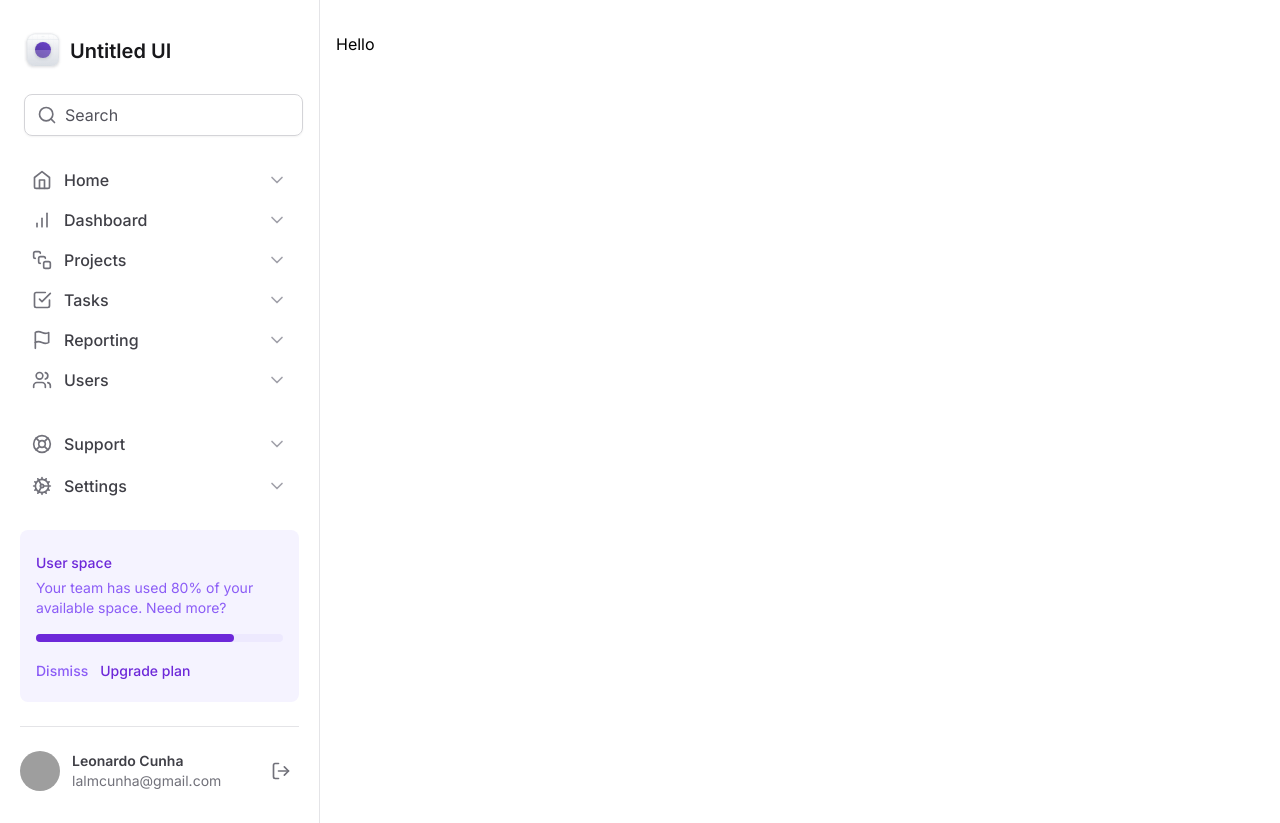
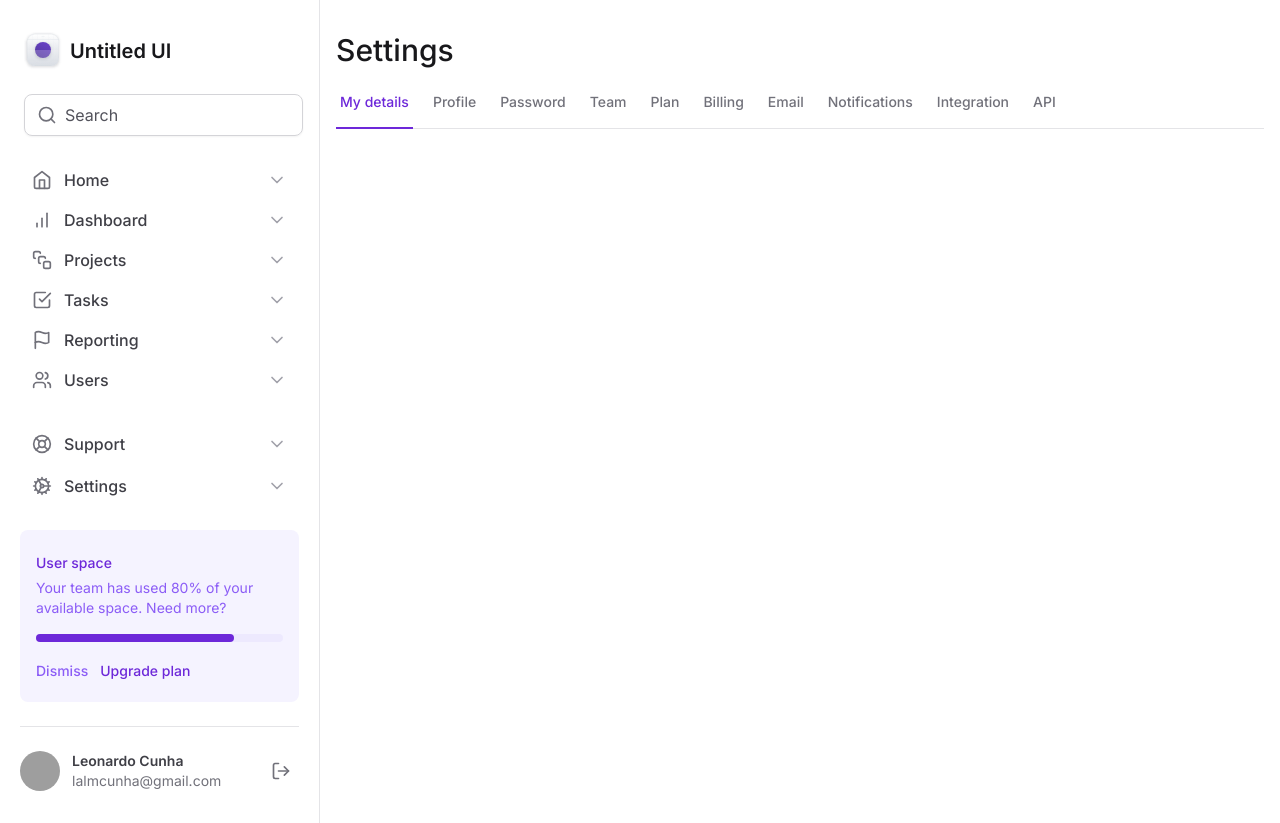
Before and after one commit to ahnucl/ignite-curso-tailwind-next, a Next.js app: page / in a window 1280 px wide. Built offline with nearby package versions, Linux system fonts and the light colour scheme; grey boxes are pictures that could not be loaded.

Commit message:
Cria abas

```diff
--- a/package.json
+++ b/package.json
@@ -9,12 +9,14 @@
     "lint": "next lint"
   },
   "dependencies": {
+    "@radix-ui/react-tabs": "^1.0.4",
     "@types/node": "20.4.8",
     "@types/react": "18.2.19",
     "@types/react-dom": "18.2.7",
     "autoprefixer": "10.4.14",
     "eslint": "8.46.0",
     "eslint-config-next": "13.4.13",
+    "framer-motion": "^10.16.1",
     "lucide-react": "^0.263.1",
     "next": "13.4.13",
     "postcss": "8.4.27",
--- a/src/app/layout.tsx
+++ b/src/app/layout.tsx
@@ -16,9 +16,9 @@
   children: React.ReactNode
 }) {
   return (
-    <html lang="en">
+    <html lang="en" className="antialiased">
       <body className={inter.className}>
-        <div className="grid-cols-app grid min-h-screen">
+        <div className="grid min-h-screen grid-cols-app">
           <Sidebar />
           <main className="px-4 pb-12 pt-8">{children}</main>
         </div>
--- a/src/app/not-found.tsx
+++ /dev/null
@@ -1,3 +0,0 @@
-export default function NotFound() {
-  return <h1>Not found</h1>
-}
--- a/src/app/page.tsx
+++ b/src/app/page.tsx
@@ -1,3 +1,11 @@
+import { SettingsTabs } from '@/components/SettingsTabs'
+
 export default function Home() {
-  return <h1>Hello</h1>
+  return (
+    <>
+      <h1 className="text-3xl font-medium text-zinc-900">Settings</h1>
+
+      <SettingsTabs />
+    </>
+  )
 }
--- /dev/null
+++ b/src/components/SettingsTabs/TabItem.tsx
@@ -0,0 +1,28 @@
+'use client'
+
+import * as Tabs from '@radix-ui/react-tabs'
+import { motion } from 'framer-motion'
+
+export interface TabItemProps {
+  value: string
+  title: string
+  isSelected?: boolean
+}
+
+export function TabItem({ value, title, isSelected = false }: TabItemProps) {
+  return (
+    <Tabs.Trigger
+      value={value}
+      className="relative px-1 pb-4 text-sm font-medium text-zinc-500 hover:text-violet-700 data-[state=active]:text-violet-700"
+    >
+      <span className="">{title}</span>
+
+      {isSelected && (
+        <motion.div
+          layoutId="activeTab"
+          className="absolute -bottom-px left-0 right-0 h-0.5 bg-violet-700"
+        />
+      )}
+    </Tabs.Trigger>
+  )
+}
--- /dev/null
+++ b/src/components/SettingsTabs/index.tsx
@@ -0,0 +1,66 @@
+'use client'
+
+import * as Tabs from '@radix-ui/react-tabs'
+import { TabItem } from './TabItem'
+import { useState } from 'react'
+
+export function SettingsTabs() {
+  const [currentTab, setCurrentTab] = useState('tab01')
+
+  return (
+    <Tabs.Root className="" value={currentTab} onValueChange={setCurrentTab}>
+      <Tabs.List className="mt-6 flex w-full items-center gap-4 border-b border-zinc-200">
+        <TabItem
+          value="tab01"
+          title="My details"
+          isSelected={currentTab === 'tab01'}
+        />
+        <TabItem
+          value="tab02"
+          title="Profile"
+          isSelected={currentTab === 'tab02'}
+        />
+        <TabItem
+          value="tab03"
+          title="Password"
+          isSelected={currentTab === 'tab03'}
+        />
+        <TabItem
+          value="tab04"
+          title="Team"
+          isSelected={currentTab === 'tab04'}
+        />
+        <TabItem
+          value="tab05"
+          title="Plan"
+          isSelected={currentTab === 'tab05'}
+        />
+        <TabItem
+          value="tab06"
+          title="Billing"
+          isSelected={currentTab === 'tab06'}
+        />
+        <TabItem
+          value="tab07"
+          title="Email"
+          isSelected={currentTab === 'tab07'}
+        />
+        <TabItem
+          value="tab08"
+          title="Notifications"
+          isSelected={currentTab === 'tab08'}
+        />
+        <TabItem
+          value="tab09"
+          title="Integration"
+          isSelected={currentTab === 'tab09'}
+        />
+        <TabItem
+          value="tab10"
+          title="API"
+          isSelected={currentTab === 'tab10'}
+        />
+      </Tabs.List>
+    </Tabs.Root>
+  )
+}
```
Also changed, not shown: 1 other file (tests, documents, lock files or other folders).
